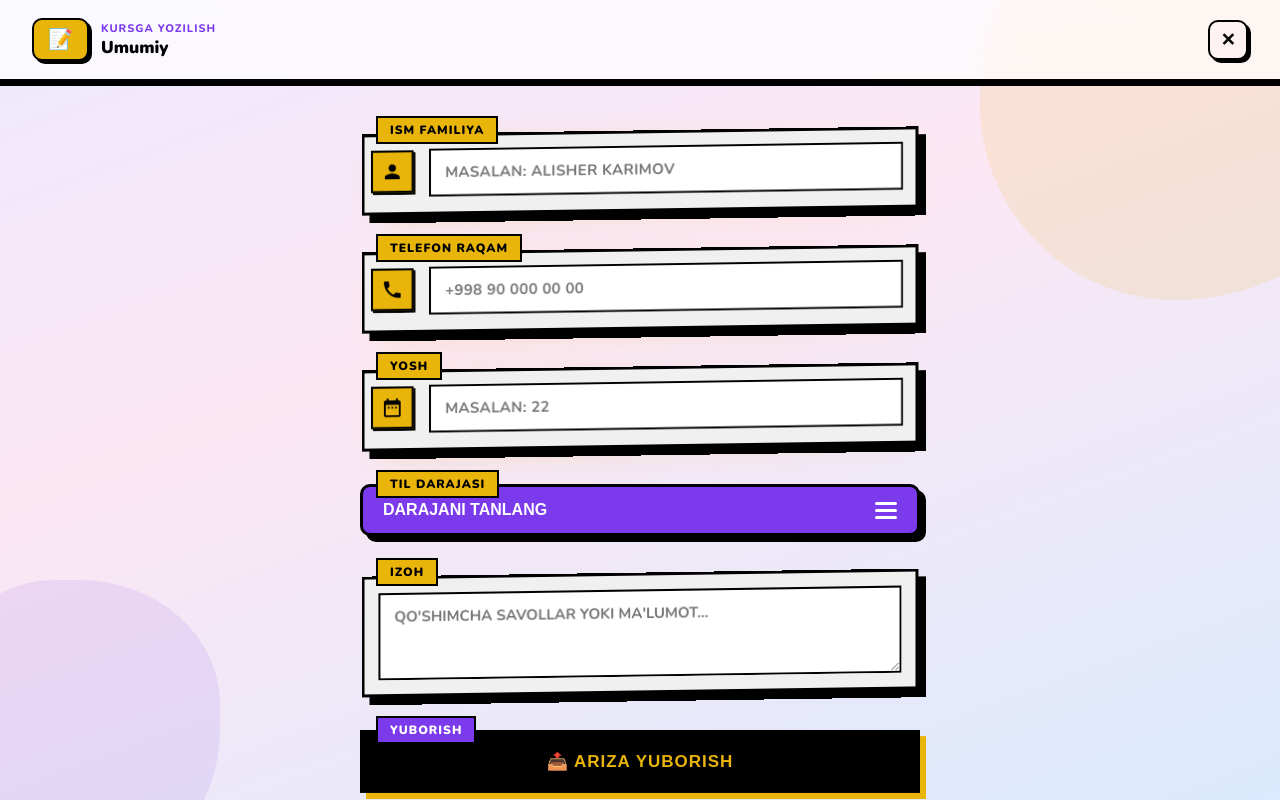
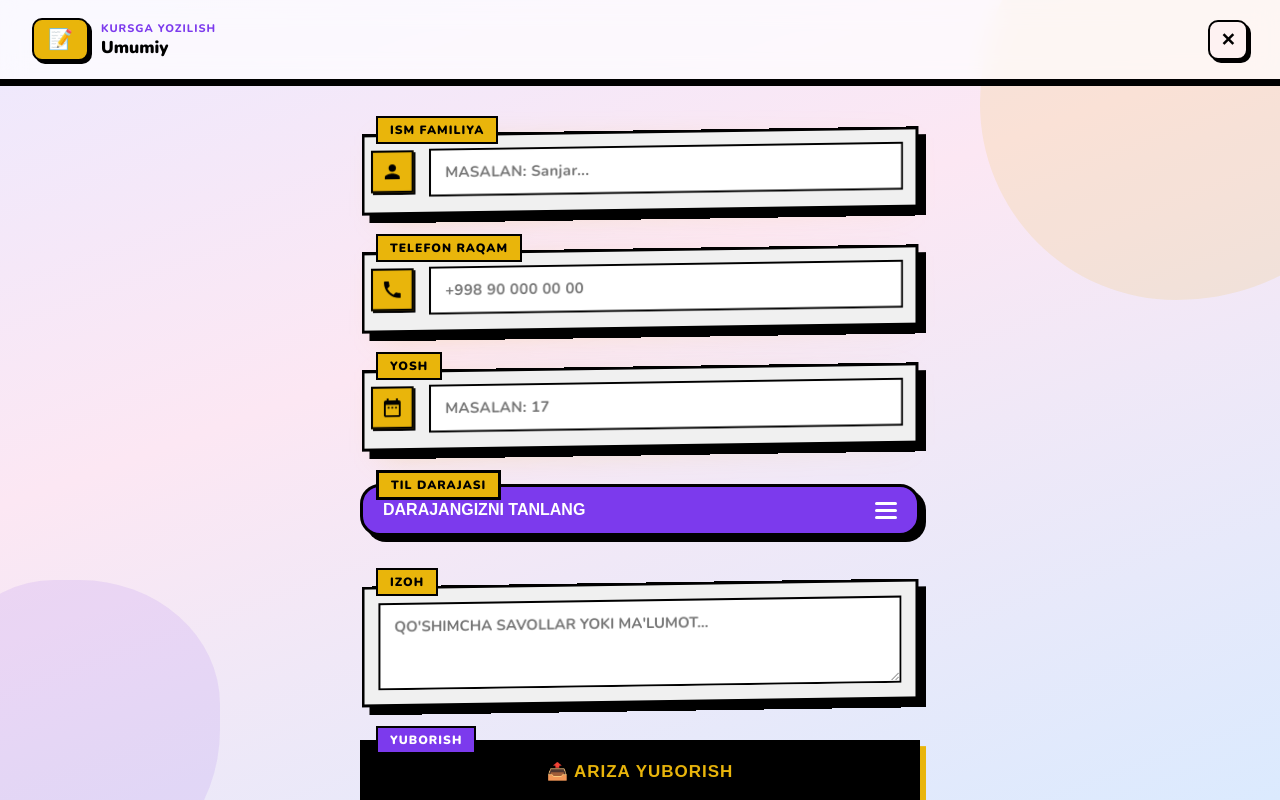
Before and after one commit to DebySanjar/career_center, a React (Vite) app: page / in a window 1280 px wide. Both pictures are taken after a click on the button "Hozir Boshlash 🚀". Shown: the top 800 px of the page. Built offline with nearby package versions, Linux system fonts and the light colour scheme; grey boxes are pictures that could not be loaded.

Commit message:
dropdown  corner change

```diff
--- a/src/components/EnrollModal.jsx
+++ b/src/components/EnrollModal.jsx
@@ -8,7 +8,7 @@ const BLACK = '#000'
 
 const fields = [
   {
-    name: 'name', label: 'ISM FAMILIYA', placeholder: 'MASALAN: ALISHER KARIMOV',
+    name: 'name', label: 'ISM FAMILIYA', placeholder: 'MASALAN: Sanjar...',
     type: 'text', icon: (
       <svg viewBox="0 0 24 24" fill={BLACK} width="22" height="22">
         <path d="M12 12c2.21 0 4-1.79 4-4s-1.79-4-4-4-4 1.79-4 4 1.79 4 4 4zm0 2c-2.67 0-8 1.34-8 4v2h16v-2c0-2.66-5.33-4-8-4z" />
@@ -24,7 +24,7 @@ const fields = [
     )
   },
   {
-    name: 'age', label: 'YOSH', placeholder: 'MASALAN: 22',
+    name: 'age', label: 'YOSH', placeholder: 'MASALAN: 17',
     type: 'number', icon: (
       <svg viewBox="0 0 24 24" fill={BLACK} width="22" height="22">
         <path d="M9 11H7v2h2v-2zm4 0h-2v2h2v-2zm4 0h-2v2h2v-2zm2-7h-1V2h-2v2H8V2H6v2H5c-1.1 0-2 .9-2 2v14c0 1.1.9 2 2 2h14c1.1 0 2-.9 2-2V6c0-1.1-.9-2-2-2zm0 16H5V9h14v11z" />
@@ -130,7 +130,6 @@ function LevelDropdown({ value, onChange }) {
     "Elementar (A2)",
     "O'rta (B1)",
     "O'rta-yuqori (B2)",
-    "Ilg'or (C1)",
     "Bilmayman",
   ]
 
@@ -140,13 +139,13 @@ function LevelDropdown({ value, onChange }) {
   }
 
   return (
-    <div style={{ position: 'relative', marginBottom: 36 }}>
+    <div style={{ position: 'relative', marginBottom: 46 }}>
       {/* Label tag */}
       <div style={{
         position: 'absolute', top: -14, left: 16, zIndex: 4,
         background: ACCENT, color: BLACK, fontWeight: 900,
         padding: '4px 12px', fontSize: 12,
-        border: `2px solid ${BLACK}`, letterSpacing: 1, userSelect: 'none'
+        border: `3px solid ${BLACK}`, letterSpacing: 1, userSelect: 'none'
       }}>TIL DARAJASI</div>
 
       {/* Trigger button */}
@@ -157,7 +156,7 @@ function LevelDropdown({ value, onChange }) {
           width: '100%', display: 'flex', alignItems: 'center', justifyContent: 'space-between',
           background: open ? '#7c3aed' : '#7c3aed',
           color: '#fff', fontWeight: 800, fontSize: 16,
-          padding: '14px 20px', borderRadius: 10, cursor: 'pointer',
+          padding: '14px 20px', borderRadius: 20, cursor: 'pointer',
           border: `3px solid ${BLACK}`,
           boxShadow: open ? `4px 4px 0 ${BLACK}` : `6px 6px 0 ${BLACK}`,
           transition: 'all 0.3s',
@@ -165,7 +164,7 @@ function LevelDropdown({ value, onChange }) {
           position: 'relative', zIndex: 3,
         }}
       >
-        <span>{value || 'DARAJANI TANLANG'}</span>
+        <span>{value || 'DARAJANGIZNI TANLANG'}</span>
         {/* Hamburger / X bars */}
         <div style={{ display: 'flex', flexDirection: 'column', gap: 4, width: 22, height: 18, justifyContent: 'center' }}>
           <span style={{
```
